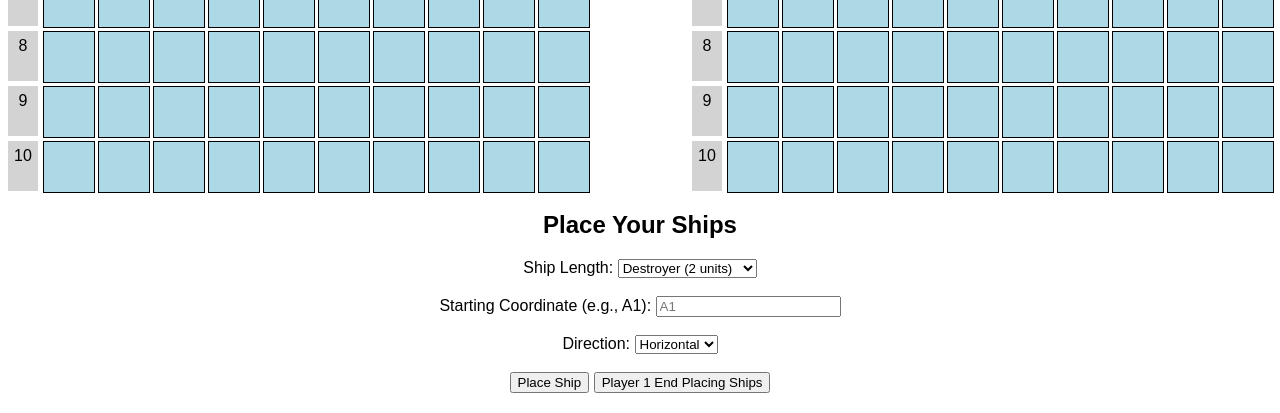
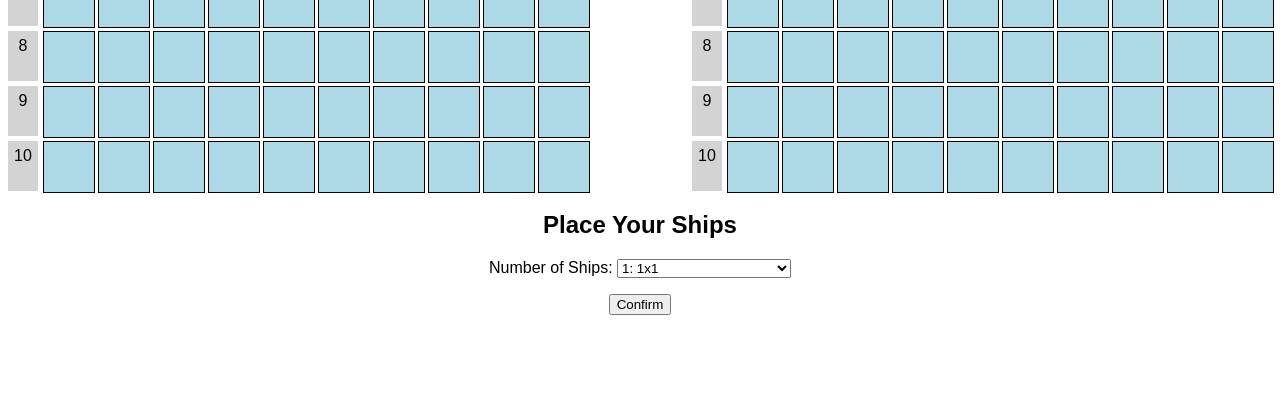
Before and after one commit to Christoper-Harvey/EECS-581-project-1, a Flask app: page / in a window 1280 px wide. Shown: the part 585-998 px from the top of the page. Run offline with Flask 3, Linux system fonts and the light colour scheme.

Commit message:
added play again button and single int ship placement

```diff
--- a/static/js/game.js
+++ b/static/js/game.js
@@ -11,6 +11,10 @@ document.addEventListener("DOMContentLoaded", function () {
     let p1miss = 0;
     let p2hits = 0;
     let p2miss = 0;
+
+    let numShips = 0;
+    let shipsToPlace = [];
+    let currentShipIndex = 0;
 
     const boards = [
         document.getElementById("p1opponent"),
@@ -35,20 +39,57 @@ document.addEventListener("DOMContentLoaded", function () {
         new Audio('/static/sfx/miss2.wav')
     ];
 
+    document.getElementById("shipConfirm").addEventListener("click", function (){
+
+        numShips = parseInt(document.getElementById("ship-length").value);
+
+        document.getElementById("shipConfirm").style.display = "none";
+        document.getElementById("ship-length").style.display = "none";
+        document.getElementById("ship-length-label").style.display = "none";
+
+        document.getElementById("start-coord").style.display = "inline";
+        document.getElementById("start-coord-label").style.display = "inline";
+
+        document.getElementById("direction").style.display = "inline";
+        document.getElementById("direction-label").style.display = "inline";
+
+        document.getElementById("place-ship").style.display = "inline";
+        document.getElementById("next-player-place-ship").style.display = "inline";
+
+        for (let i = 1; i <= numShips; i++) {
+            shipsToPlace.push(i);  // Ships will be placed from size 1x1 up to 1xN
+        }
+        updateShipPlacementStatus();
+    });
+
+    // Function to update ship placement status
+    function updateShipPlacementStatus() {
+        const statusElement = document.getElementById("ship-placement-status");
+        if (currentShipIndex < shipsToPlace.length) {
+            statusElement.innerText = `Place ship of size ${shipsToPlace[currentShipIndex]}`;
+        } else {
+            statusElement.innerText = "All ships placed!";
+            document.getElementById("next-player-place-ship").disabled = false;
+            if (p2PlaceShips){
+                document.getElementById("start-game").disabled = false;
+            }
+        }
+    }
+
     // Event listener to start the attack phase
     document.getElementById("next-player-place-ship").addEventListener("click", function () {
-        if (p1.shipsLeft > 0) {
+        if (currentShipIndex >= shipsToPlace.length) {
+            // Player 1 is done, switch to Player 2
             p2PlaceShips = true;
-            // nextTurn();
+            currentShipIndex = 0;  // Reset for Player 2
+
             document.getElementById("p1-wrapper").style.display = "none";
             document.getElementById("p2-wrapper").style.display = "flex";
-
-            document.getElementById("next-player-place-ship").style.display = "none"; // Hide controls after ship placement
-            document.getElementById("start-game").style.display = "inline"; // Hide controls after ship placement
-            alert("Player 2 place your ships");
-        }
-        else {
-            window.alert("You must place at least one ship.");
+            document.getElementById("next-player-place-ship").style.display = "none";
+            // document.getElementById("start-game").disabled = true;  // Disable until Player 2 places all ships
+            document.getElementById("start-game").style.display = "inline";
+            updateShipPlacementStatus();  // Reset status for Player 2
+            alert("Player 2, place your ships!");
         }
     });
 
@@ -89,7 +130,8 @@ document.addEventListener("DOMContentLoaded", function () {
             victoryCry.play();
             victoryTrumpet.play();
             setTimeout(() => {
-                window.alert("PLAYER 1 WINS!");
+                // window.alert("PLAYER 1 WINS!");
+                showWinnerModal('Player 1')
             }, 100);
         } else if (p1.shipsLeft == 0) {
             //p2 wins
@@ -98,22 +140,33 @@ document.addEventListener("DOMContentLoaded", function () {
             victoryCry.play();
             victoryTrumpet.play();
             setTimeout(() => {
-                window.alert("PLAYER 2 WINS!");
+                // window.alert("PLAYER 2 WINS!");
+                showWinnerModal('Player 2')
             }, 100);
         }
     }
 
+    function showWinnerModal(winner) {
+        const modal = document.getElementById("win-modal");
+        const winnerMessage = document.getElementById("winner-message");
+        winnerMessage.innerText = `${winner} WINS!`;
+        modal.style.display = "flex";  // Show the modal
+    }
+
+    document.getElementById("play-again-button").addEventListener("click", function () {
+        location.reload();  // Refresh the page to start over
+    });
+
 
     // // Function to stop fireworks
     // function stopFireworks() {
-    //     const fireworksWrapper = document.getElementById("fireworks-wrapper");
-    //     fireworksWrapper.style.display = "none"; // Hide the fireworks
+    //     document.getElementById("fireworksCanvas").style.display = "none";
     // }
 
 
     // Event listener for placing ships
     document.getElementById("place-ship").addEventListener("click", function () {
-        const shipLength = parseInt(document.getElementById("ship-length").value);
+        const shipLength = shipsToPlace[currentShipIndex];
         const startCoord = document.getElementById("start-coord").value.toUpperCase();
         const direction = document.getElementById("direction").value;
 
@@ -131,7 +184,15 @@ document.addEventListener("DOMContentLoaded", function () {
             return;
         }
 
+        // Place ship and move to the next ship
         placeShip(startRow, startCol, shipLength, direction);
+        currentShipIndex++;
+        updateShipPlacementStatus();
+
+        // Check if all ships are placed
+        if (currentShipIndex >= shipsToPlace.length) {
+            document.getElementById("next-player-place-ship").disabled = false;
+        }
     });
 
     // Check if a ship can be placed on the board
@@ -206,16 +267,15 @@ document.addEventListener("DOMContentLoaded", function () {
                             // Check if the cell has already been hit
                             if (!event.target.classList.contains('hit') && !event.target.classList.contains('miss')) {
                                 hasFired = true;
-				p1hits++;
-				document.getElementById('p1-hits').innerText = p1hits;
                                 canonFire.play();
                                 setTimeout(() => {
-
                                     event.target.classList.add("hit");
                                     playRandomHitSound();
                                     playHitAnimation(event.target);
                                     p2.shipsLeft--;
                                     checkWin();
+                                    p1hits++;
+                                    document.getElementById('p1-hits').innerText = p1hits;
                                 }, 1500);
                             }
                         } else {
@@ -225,10 +285,10 @@ document.addEventListener("DOMContentLoaded", function () {
                                 canonFire.play();
                                 setTimeout(() => {
                                     event.target.classList.add("miss");
-				    p1miss++;
-				    document.getElementById('p1-miss').innerText = p1miss;
                                     playRandomMissSound();
                                     playMissAnimation(event.target);
+                                    p1miss++;
+                                    document.getElementById('p1-miss').innerText = p1miss;
                                 }, 1500);
                             }
                         }
@@ -238,8 +298,6 @@ document.addEventListener("DOMContentLoaded", function () {
                         // Check if the cell has already been hit
                         if (!event.target.classList.contains('hit') && !event.target.classList.contains('miss')) {
                             hasFired = true;
-			    p2hits++;
-			    document.getElementById('p2-hits').innerText = p2hits;
                             canonFire.play();
                             setTimeout(() => {
                                 event.target.classList.add("hit");
@@ -247,19 +305,21 @@ document.addEventListener("DOMContentLoaded", function () {
                                 playHitAnimation(event.target);
                                 p1.shipsLeft--;
                                 checkWin();
+                                p2hits++;
+                                document.getElementById('p2-hits').innerText = p2hits;
                             }, 1500);
                         }
                     } else {
                         // Check if the cell has already been missed
                         if (!event.target.classList.contains('miss') && !event.target.classList.contains('hit')) {
                             hasFired = true;
-			    p2miss++;
-			    document.getElementById('p2-miss').innerText = p2miss;
                             canonFire.play();
                             setTimeout(() => {
                                 event.target.classList.add("miss");
                                 playRandomMissSound();
                                 playMissAnimation(event.target);
+                                p2miss++;
+                                document.getElementById('p2-miss').innerText = p2miss;
                             }, 1500);
                         }
                     }
--- a/templates/index.html
+++ b/templates/index.html
@@ -44,31 +44,43 @@
     <!-- Ship Placement Controls -->
     <div id="controls">
         <h2>Place Your Ships</h2>
-        <label for="ship-length">Ship Length:</label>
+        <label id="ship-length-label" for="ship-length">Number of Ships:</label>
         <select id="ship-length">
-            <option value="2">Destroyer (2 units)</option>
-            <option value="3">Submarine (3 units)</option>
-            <option value="4">Battleship (4 units)</option>
-            <option value="5">Carrier (5 units)</option>
+            <option value="1">1: 1x1</option>
+            <option value="2">2: 1x1, 1x2</option>
+            <option value="3">3: 1x1, 1x2, 1x3</option>
+            <option value="4">4: 1x1, 1x2, 1x3, 1x4</option>
+            <option value="5">5: 1x1, 1x2, 1x3, 1x4, 1x5</option>
         </select>
+
+        <p id="ship-placement-status"></p>
+
+        <button id="shipConfirm">Confirm</button>
         <br><br>
 
-        <label for="start-coord">Starting Coordinate (e.g., A1):</label>
-        <input type="text" id="start-coord" placeholder="A1">
+        <label for="start-coord" id="start-coord-label" style="display: none">Starting Coordinate (e.g., A1):</label>
+        <input type="text" id="start-coord" placeholder="A1" style="display: none">
         <br><br>
 
-        <label for="direction">Direction:</label>
-        <select id="direction">
+        <label for="direction" id="direction-label" style="display: none">Direction:</label>
+        <select id="direction" style="display: none">
             <option value="horizontal">Horizontal</option>
             <option value="vertical">Vertical</option>
         </select>
         <br><br>
 
-        <button id="place-ship">Place Ship</button>
-        <button id="next-player-place-ship">Player 1 End Placing Ships</button>
-        <button id="start-game" style="display: none;">Start Attack Phase</button>
+        <button id="place-ship" style="display: none;">Place Ship</button>
+        <button id="next-player-place-ship" style="display: none;" disabled>Player 1 End Placing Ships</button>
+        <button id="start-game" style="display: none;" disabled>Start Attack Phase</button>
     </div>
     <button id="end-turn" style="display: none;">End Turn</button>
+
+    <div id="win-modal" class="modal">
+        <div class="modal-content">
+            <span id="winner-message"></span>
+            <button id="play-again-button">Play Again</button>
+        </div>
+    </div>
 
     <canvas id="fireworksCanvas"></canvas>
 
```
Also changed, not shown: static/css/styles.css (+42 -0 lines).
